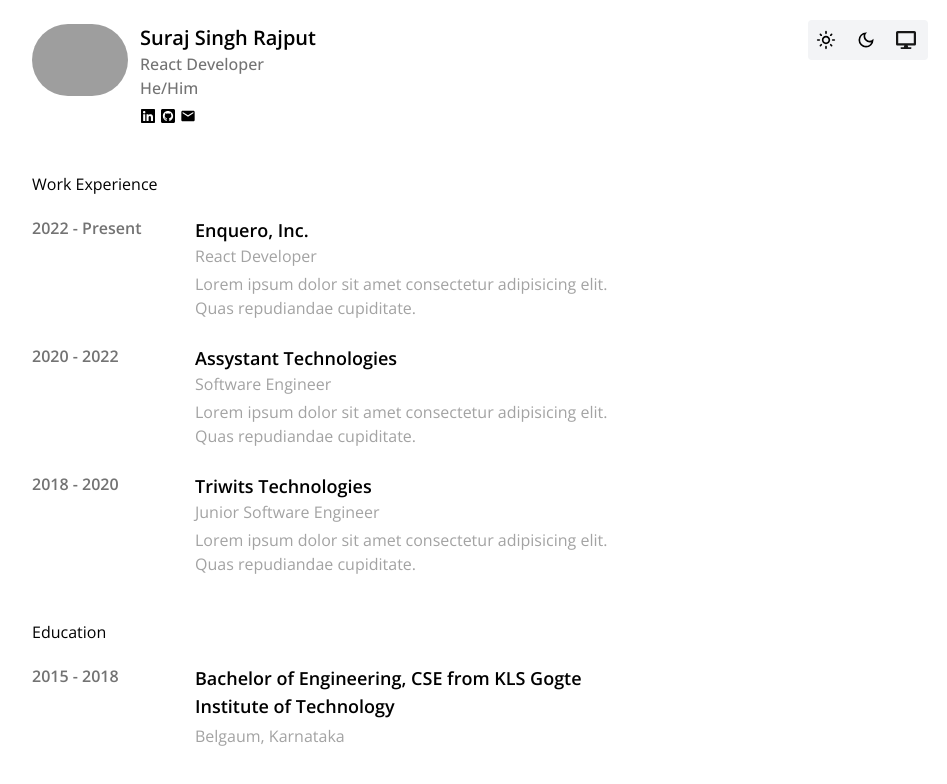
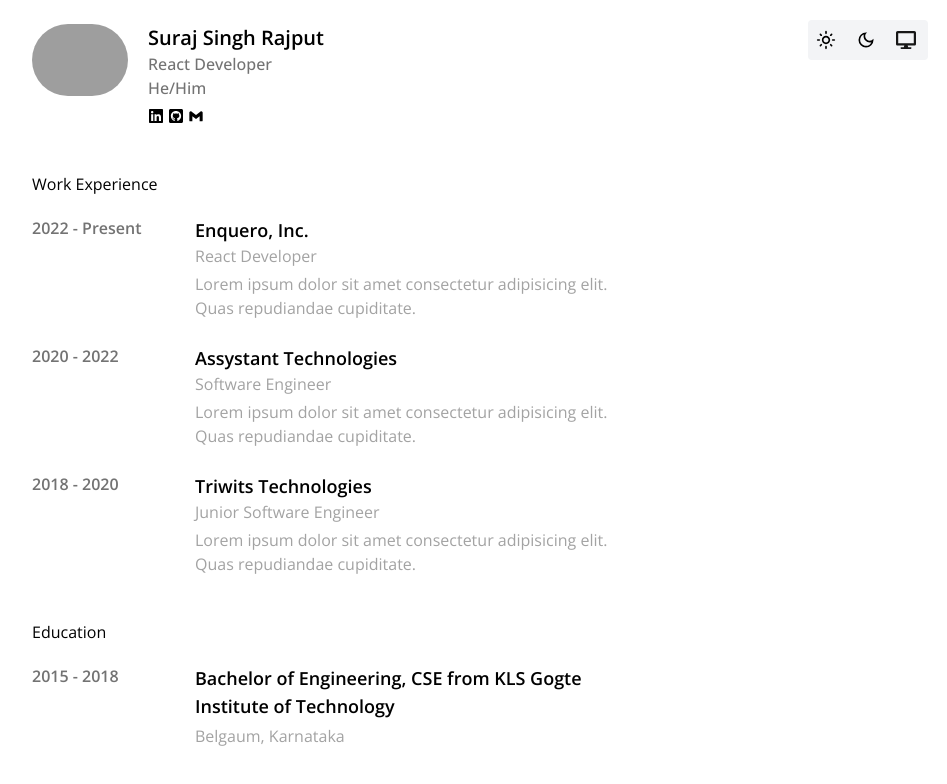
Before and after one commit to Rajput-Suraj/resume, a React (Vite) app: page / in a window 1280 px wide. Shown: the top 784 px of the page, without its empty margins (312-1259 px from the left). Built offline with nearby package versions, Linux system fonts and the light colour scheme; grey boxes are pictures that could not be loaded.

Commit message:
Updated gmail icon

```diff
--- a/src/components/Header.tsx
+++ b/src/components/Header.tsx
@@ -1,10 +1,10 @@
-import { MdEmail } from 'react-icons/md';
+import { BiLogoGmail } from "react-icons/bi";
 import { FaLinkedin, FaGithubSquare } from 'react-icons/fa';
 
 function Header() {
   return (
     <>
-      <div className="flex items-start gap-3">
+      <div className="flex items-start gap-5">
         <div className="w-24 h-24">
           <img
             className="rounded-full"
@@ -35,7 +35,7 @@ function Header() {
             </span>
             <span>
               <a href="mailto: surajarajput@gmail.com" target="_blank" rel="noopener noreferrer">
-                <MdEmail />
+                <BiLogoGmail />
               </a>
             </span>
           </div>
```
